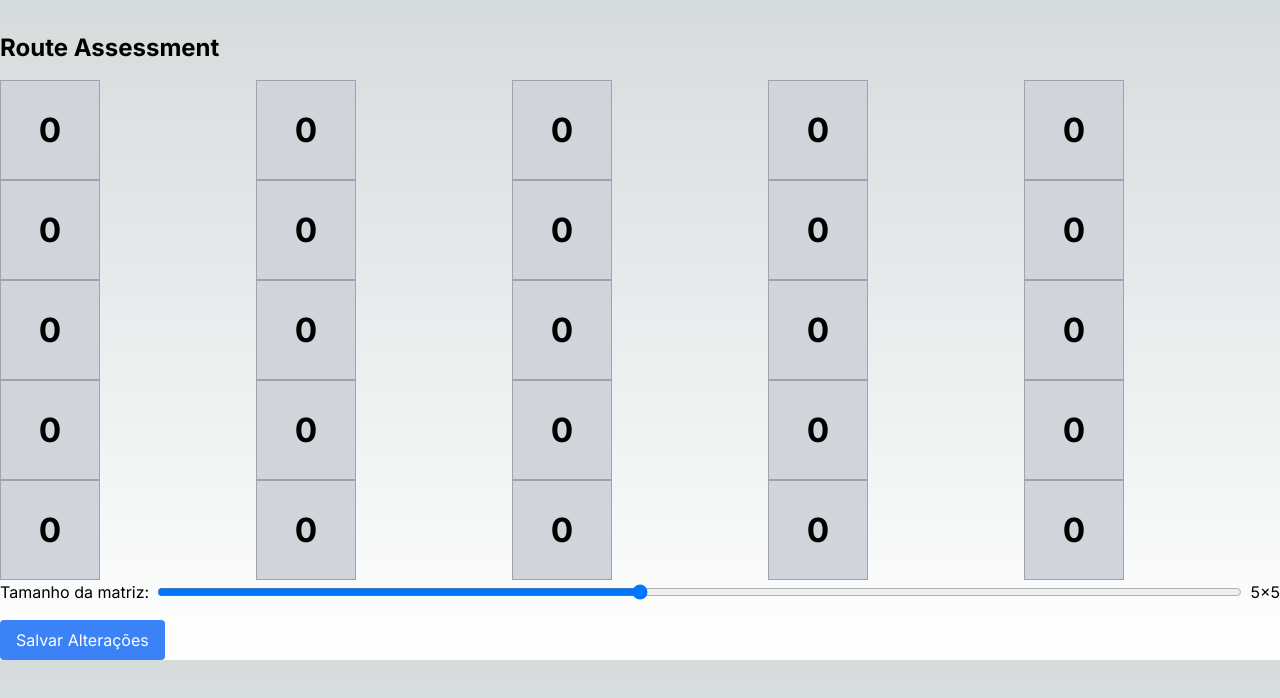
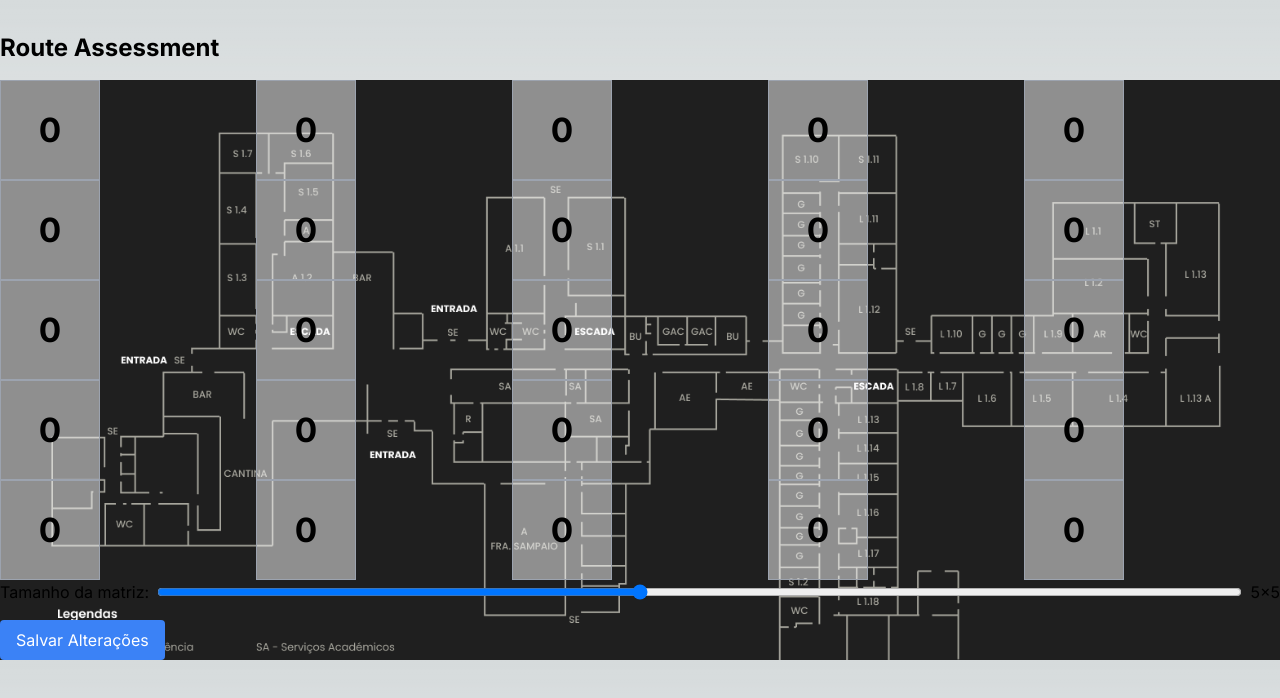
Before and after one commit to AAVANDRE10/projeto4, a Next.js app: page / in a window 1280 px wide. Shown: the top 698 px of the page. Built offline with nearby package versions, Linux system fonts and the light colour scheme.

Commit message:
upload image

```diff
--- a/app/components/grid.js
+++ b/app/components/grid.js
@@ -65,7 +65,8 @@ const Grid = ({ onWeightChange }) => {
   const squareStyle = {
     width: `${cellSize}px`,
     height: `${cellSize}px`,
-    fontSize: `${cellSize / 3}px`
+    fontSize: `${cellSize / 3}px`,
+    backgroundColor: 'rgba(255, 255, 255, 0.5)', // tornando os quadrados semi-transparentes
   };
   for (let row = 0; row < size; row++) {
     for (let col = 0; col < size; col++) {
@@ -84,7 +85,7 @@ const Grid = ({ onWeightChange }) => {
   }
 
   return (
-    <div className="grid-container">
+    <div className="grid-container" style={{ backgroundImage: 'url("assets/floor1.png")', backgroundSize: 'cover', backgroundPosition: 'center', backgroundRepeat: 'no-repeat' }}>
       <div className="grid" style={{ gridTemplateColumns: `repeat(${size}, 1fr)` }}>
         {gridSquares}
       </div>
```
Also changed, not shown: public/assets/floor1.png (added).
